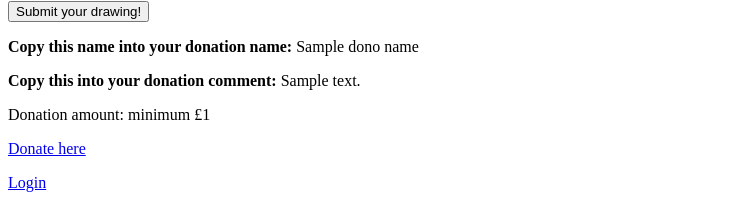
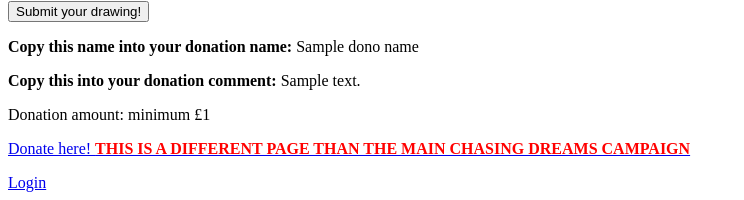
Before and after one commit to Lumenwright/community-paint-canvas, a Flask app: template template/index2.html in a window 1280 px wide. Shown: the part 731-931 px from the top of the page, without its empty margins (0-744 px from the left). Run offline with Flask 2, Linux system fonts and the light colour scheme; the template is opened without the code that fills it: most values are stand-ins (such as "Sample title", 1, 10 or a date in 2020); data that the repository does not hold is empty; some libraries are stand-ins or nearby versions.

Commit message:
update donate text

```diff
--- a/template/index2.html
+++ b/template/index2.html
@@ -33,7 +33,7 @@
         <p><b>Copy this name into your donation name:</b> {{ dono_name }}</p>
         <p><b>Copy this into your donation comment:</b> {{ textresponse }}</p>
         <p>Donation amount: minimum £1</p>
-        <p><a href="https://tiltify.com/@lumenwright/midwinter-magic-2022/donate">Donate here</a></p>
+        <p><a href="https://tiltify.com/@lumenwright/midwinter-magic-2022/donate">Donate here! <b style="color:red;">THIS IS A DIFFERENT PAGE THAN THE MAIN CHASING DREAMS CAMPAIGN</b></a></p>
       </div>
 
      </div>
```
